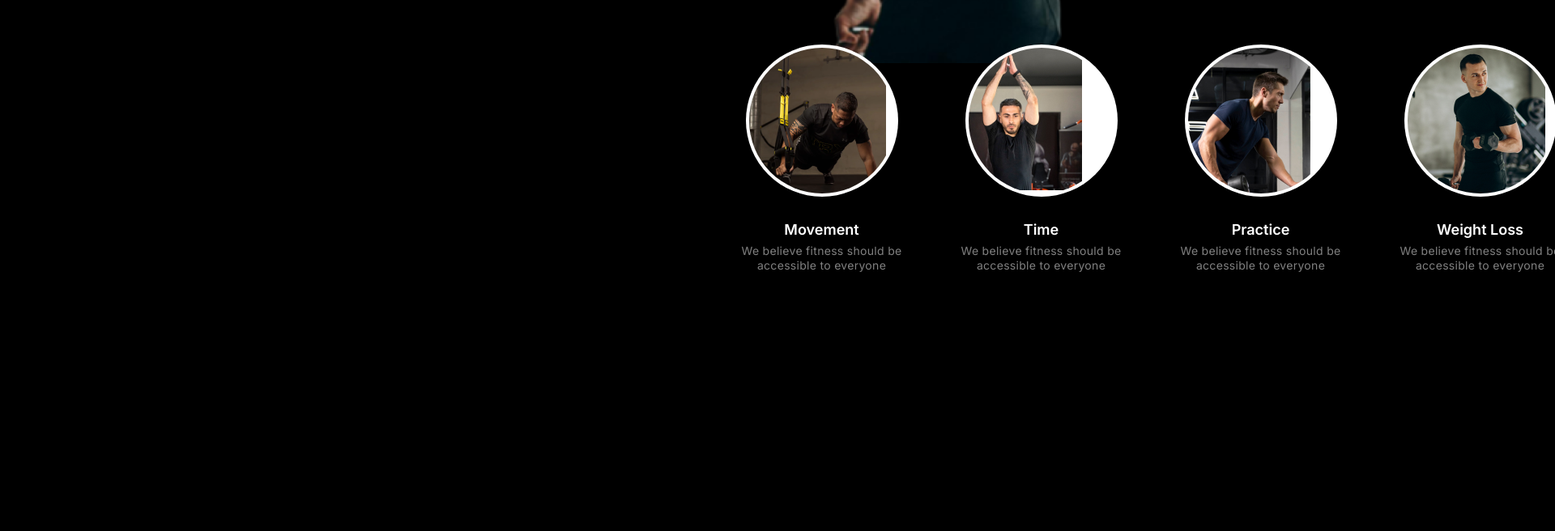
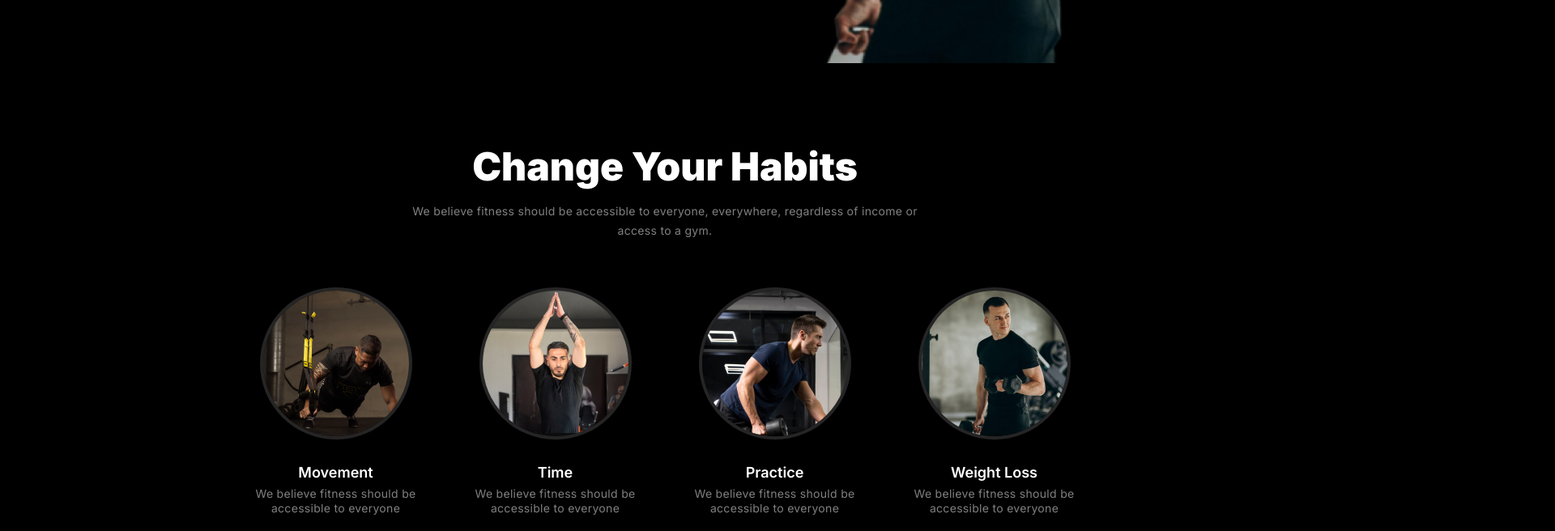
Before and after one commit to Fariha181/Assignment-02, a plain HTML site: page index.html in a window 1280 px wide. Shown: the part 740-1396 px from the top of the page at 81% size, 1920 px wide, since content can reach past the window. Drawn offline with Linux system fonts and the light colour scheme.

Commit message:
added the changes

```diff
--- a/styles/styles.css
+++ b/styles/styles.css
@@ -238,6 +238,8 @@ nav li a{
     flex-wrap: nowrap;
     gap: 58px;
     position: relative;
+    top: 300px;
+    left: -600px;
     width: 1044px;
     margin: 0 auto;
   }
@@ -308,8 +310,8 @@ nav li a{
     position: relative;
     width: 180px;
     height: 180px;
-    background: #ffffff;
-    border: 4px solid rgba(255, 255, 255, 0.1);
+    background: rgb(13, 12, 12);
+    border: 4px solid rgba(255, 255, 255, 0.1) ;
     z-index: 5;
     overflow: hidden;
     border-radius: 100px;
@@ -320,7 +322,7 @@ nav li a{
     width: 272px;
     height: 180px;
     top: 0;
-    left: -11.5px;
+    left: 0px;
     background-size: cover;
     z-index: 6;
   }
@@ -382,7 +384,7 @@ nav li a{
     position: relative;
     width: 180px;
     height: 180px;
-    background: #ffffff;
+    background: rgb(13, 12, 12);
     border: 4px solid rgba(255, 255, 255, 0.1);
     z-index: 11;
     overflow: hidden;
@@ -394,9 +396,10 @@ nav li a{
     width: 360px;
     height: 188px;
     top: -4px;
-    left: -40.5px;
+    left: 0px;
     background-size: cover;
     z-index: 12;
+    justify-content: center;
   }
   .frame-9 {
     display: flex;
@@ -457,7 +460,7 @@ nav li a{
     position: relative;
     width: 180px;
     height: 180px;
-    background: #ffffff;
+    background: rgb(13, 12, 12);
     border: 4px solid rgba(255, 255, 255, 0.1);
     z-index: 17;
     overflow: hidden;
@@ -469,7 +472,7 @@ nav li a{
     width: 240px;
     height: 180px;
     top: 0;
-    left: -29.5px;
+    left: 0px;
     background-size: cover;
     z-index: 18;
   }
@@ -532,7 +535,7 @@ nav li a{
     position: relative;
     width: 180px;
     height: 180px;
-    background: #ffffff;
+    background: rgb(13, 12, 12);
     border: 4px solid rgba(255, 255, 255, 0.1);
     z-index: 23;
     overflow: hidden;
@@ -544,7 +547,7 @@ nav li a{
     width: 270px;
     height: 180px;
     top: 0;
-    left: -10.5px;
+    left: 0px;
     background-size: cover;
     z-index: 24;
   }
```
